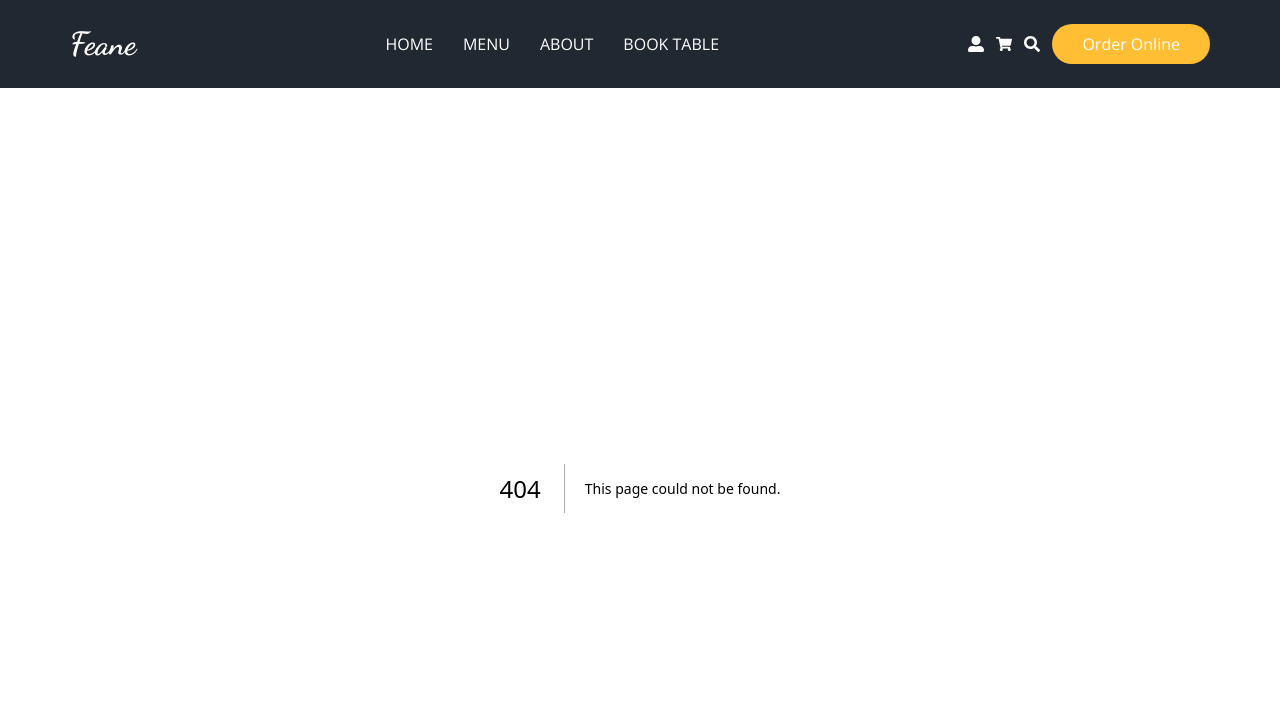
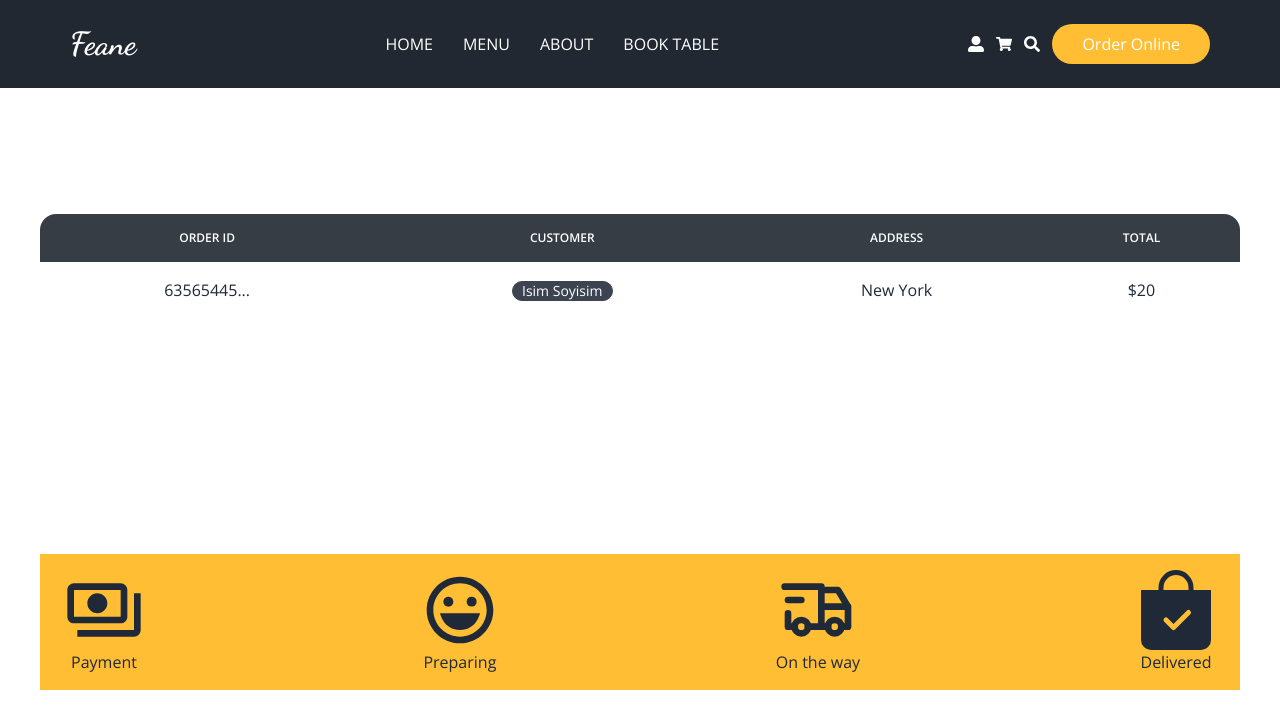
Before and after one commit to Nujsvart/food-ordering-app-nextjs, a Next.js app: page /order in a window 1280 px wide. Before the commit this address had no page. Shown: the top 728 px of the page. Built offline with nearby package versions, Linux system fonts and the light colour scheme.

Commit message:
order Page

```diff
--- a/components/cart/ShoppingCart.jsx
+++ b/components/cart/ShoppingCart.jsx
@@ -2,7 +2,7 @@ import Title from "../ui/Title";
 
 const ShoppingCart = () => {
   return (
-    <div className="text-white w-1/4 bg-secondary/90 px-6 pt-4 flex rounded-md flex-col space-y-5 ">
+    <div className="text-white lg:w-1/4 bg-secondary/90 px-6 py-4  lg:pt-4 flex rounded-md flex-col space-y-5  ">
       <Title className="text-3xl ">Cart Total </Title>
       <div className="text font-semibold">
         <p>
--- /dev/null
+++ b/components/orderTable/OrderStatus.jsx
@@ -0,0 +1,28 @@
+import { MdOutlinePayments } from "react-icons/md";
+import { BiHappyAlt } from "react-icons/bi";
+import { TbTruckDelivery } from "react-icons/tb";
+import { BsFillBagCheckFill } from "react-icons/bs";
+
+const OrderStatus = () => {
+  return (
+    <div className="flex justify-between w-full bg-primary px-6 py-4">
+      <div className="flex flex-col items-center">
+        <MdOutlinePayments size={80} /> <span>Payment</span>
+      </div>
+      <div className="flex flex-col items-center">
+        <BiHappyAlt size={80} />
+        <span>Preparing</span>
+      </div>
+      <div className="flex flex-col items-center">
+        <TbTruckDelivery size={80} />
+        <span>On the way</span>
+      </div>
+      <div className="flex flex-col items-center">
+        <BsFillBagCheckFill size={80} />
+        <span>Delivered</span>
+      </div>
+    </div>
+  );
+};
+
+export default OrderStatus;
--- /dev/null
+++ b/components/orderTable/OrderTable.jsx
@@ -0,0 +1,29 @@
+const OrderTable = () => {
+  return (
+    <table className="table w-full ">
+      {/* head */}
+      <thead>
+        <tr className="text-white">
+          <th className="text-center bg-secondary/90">Order Id</th>
+          <th className="text-center bg-secondary/90">Customer</th>
+          <th className="text-center bg-secondary/90">Address</th>
+          <th className="text-center bg-secondary/90">Total</th>
+        </tr>
+      </thead>
+
+      <tbody>
+        {/* row 1 */}
+        <tr>
+          <td className="text-center">63565445...</td>
+          <td className="text-center ">
+            <span className="badge  badge-md">Isim Soyisim</span>
+          </td>
+          <td className="text-center">New York</td>
+          <td className="text-center">$20</td>
+        </tr>
+      </tbody>
+    </table>
+  );
+};
+
+export default OrderTable;
--- a/pages/cart/index.jsx
+++ b/pages/cart/index.jsx
@@ -4,8 +4,8 @@ import ShoppingCart from "@/components/cart/ShoppingCart";
 const Cart = () => {
   return (
     <div className=" w-full h-[calc(100vh_-_5.5rem)] py-10 px-10 ">
-      <div className="flex  space-x-5 h-full ">
-        <table className="table flex-1 self-start">
+      <div className="flex flex-col lg:flex-row  space-y-10 lg:space-x-5 h-full lg:space-y-0">
+        <table className="table lg:flex-1 lg:self-start ">
           {/* head */}
           <thead>
             <tr className="text-white">
--- a/pages/home/index.jsx
+++ b/pages/home/index.jsx
@@ -4,6 +4,7 @@ import MenuWrapper from "@/components/menuproducts/MenuWrapper";
 import Caraousel from "@/components/ui/Caraousel";
 import Reservation from "@/components/layout/Reservation";
 import Customers from "@/components/customers/Customers";
+import Footer from "@/components/layout/Footer";
 
 const Index = () => {
   return (
--- /dev/null
+++ b/pages/order/index.jsx
@@ -0,0 +1,14 @@
+import OrderTable from "@/components/orderTable/OrderTable";
+import OrderStatus from "@/components/orderTable/OrderStatus";
+
+const Order = () => {
+  return (
+    <div className=" w-full h-[calc(100vh_-_5.5rem)] px-10 grid grid-rows-2 place-items-center">
+      <OrderTable />
+
+      <OrderStatus />
+    </div>
+  );
+};
+
+export default Order;
```
